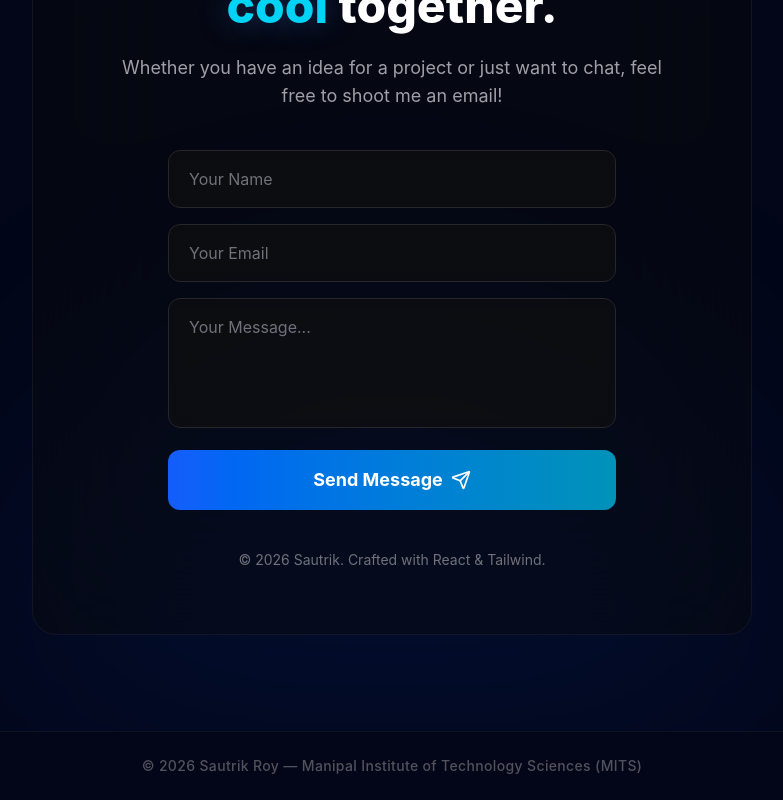
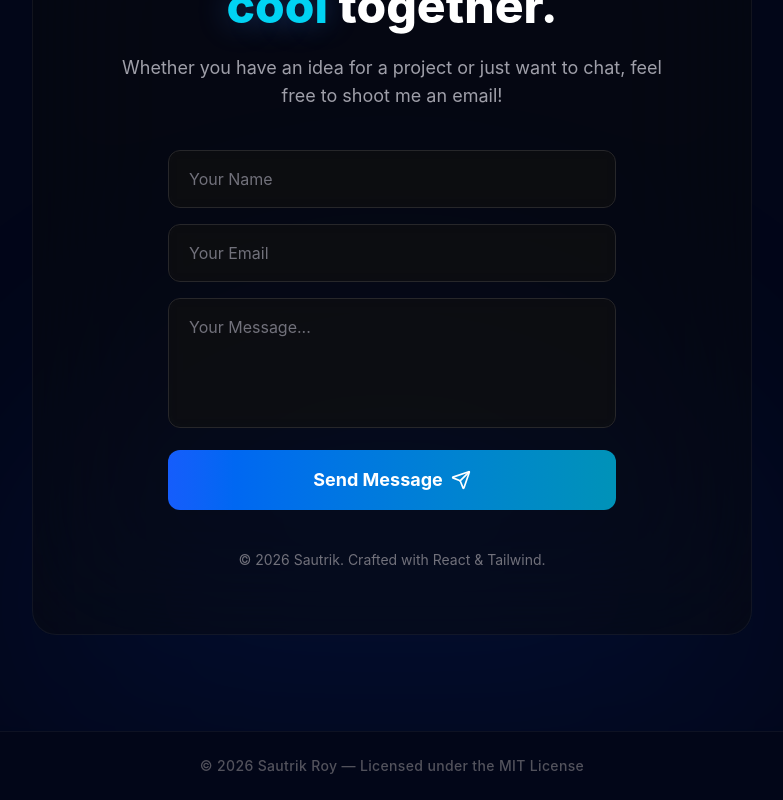
Before and after one commit to sautrikroy17/Personal-Portolio, a React (Vite) app: page / in a window 1280 px wide. Shown: the part 6053-6853 px from the top of the page, without its empty margins (248-1031 px from the left). Built offline with nearby package versions, Linux system fonts and the light colour scheme.

Commit message:
update copyright to mit license & add license

```diff
--- a/src/App.jsx
+++ b/src/App.jsx
@@ -27,10 +27,10 @@ function App() {
         </main>
       </div>
 
-      {/* MITS Copyright Footer */}
+      {/* MIT License Copyright Footer */}
       <footer className="relative z-10 border-t border-white/5 py-6 text-center">
         <p className="text-zinc-600 text-sm font-medium tracking-wide">
-          © {new Date().getFullYear()} Sautrik Roy &mdash; Manipal Institute of Technology Sciences (MITS)
+          © {new Date().getFullYear()} Sautrik Roy &mdash; Licensed under the MIT License
         </p>
       </footer>
     </div>
```
Also changed, not shown: 1 other file (tests, documents, lock files or other folders).
